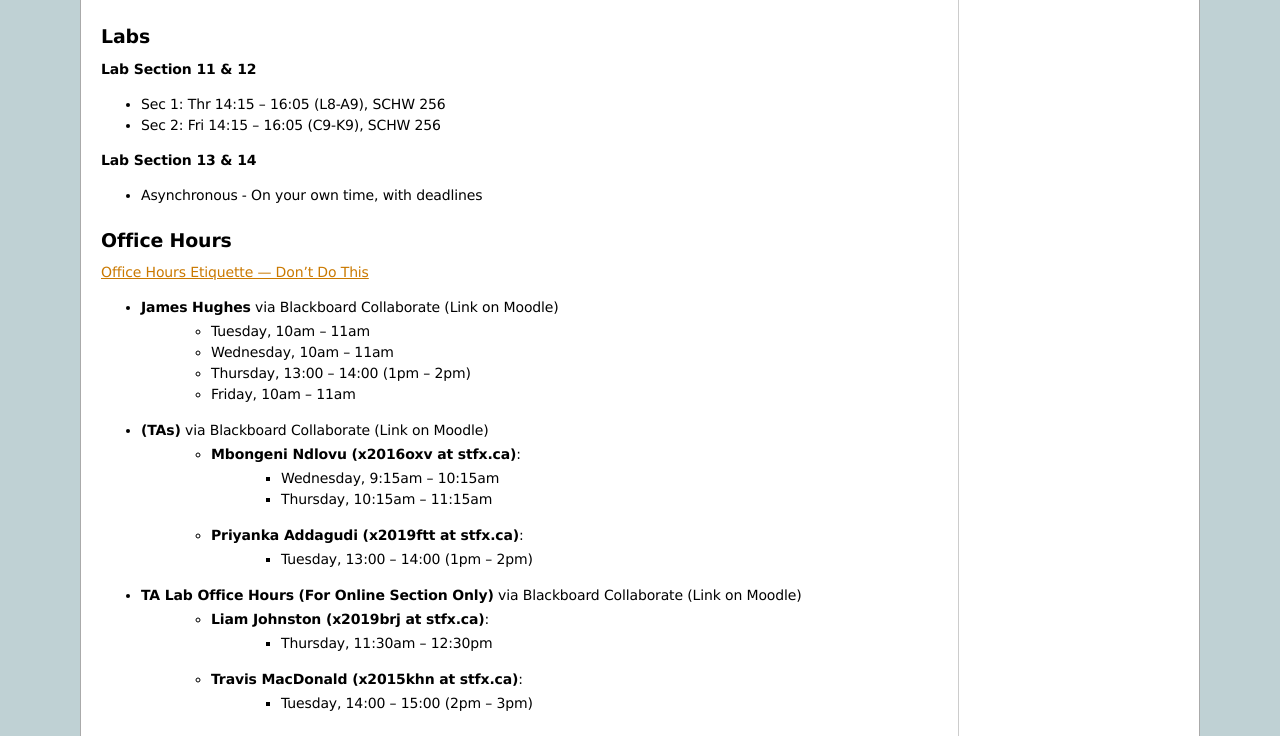
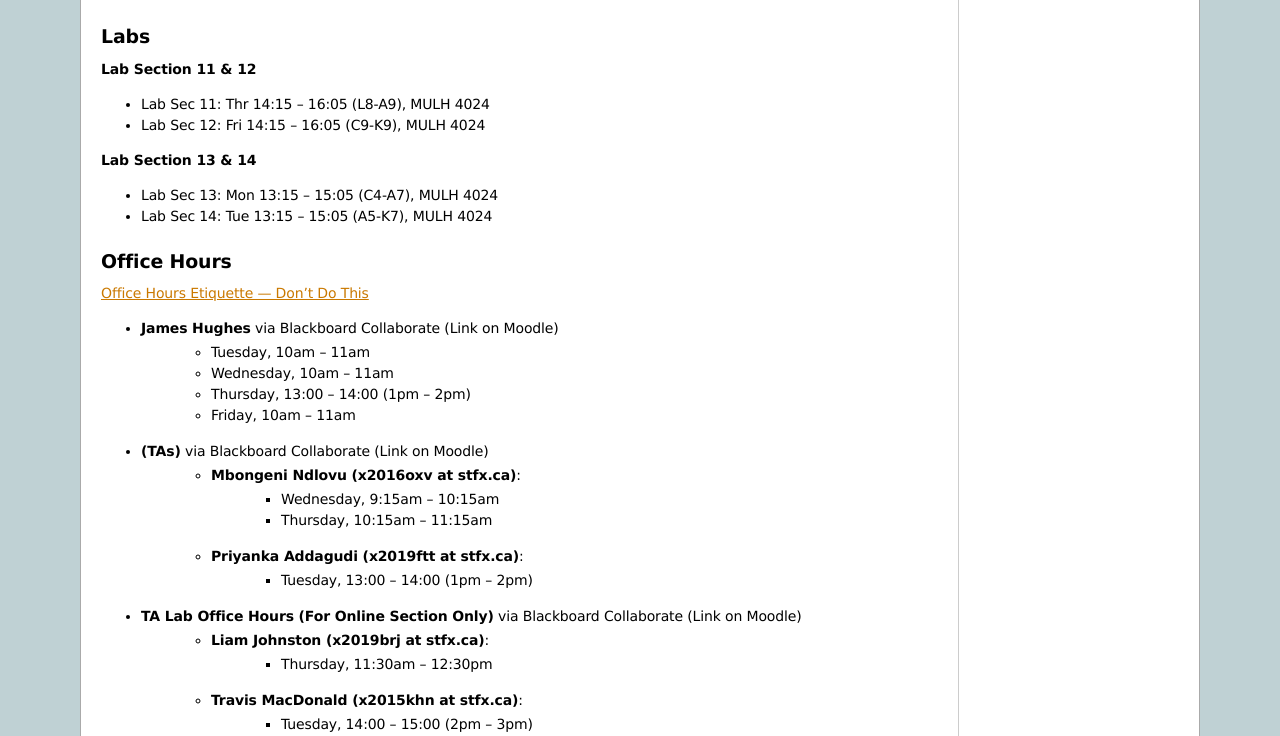
Before and after one commit to jameshughes89/cs101, a Sphinx documentation site: the page built from source/index.rst, in a window 1280 px wide and 900 px high, scrolled down 1010 px, cut to the strip 164-900 px from the top of the window. Built offline with Sphinx 7.4.7, drawn with Linux system fonts in a browser that asks for light colours; formulas are drawn with MathJax 3; pages that are not in the unit, such as notebooks, are missing from menus.

Commit message:
Update lab sec details

```diff
--- a/source/index.rst
+++ b/source/index.rst
@@ -56,14 +56,18 @@ YouTube
 
 Labs
 ^^^^
+
 **Lab Section 11 & 12**
 
-* Sec 1: Thr 14:15 -- 16:05 (L8-A9), SCHW 256
-* Sec 2: Fri 14:15 -- 16:05 (C9-K9), SCHW 256
+* Lab Sec 11: Thr 14:15 -- 16:05 (L8-A9), MULH 4024
+* Lab Sec 12: Fri 14:15 -- 16:05 (C9-K9), MULH 4024
+
 
 **Lab Section 13 & 14**
 
-* Asynchronous - On your own time, with deadlines
+* Lab Sec 13: Mon 13:15 -- 15:05 (C4-A7), MULH 4024
+* Lab Sec 14: Tue 13:15 -- 15:05 (A5-K7), MULH 4024
+
 
 Office Hours
 ^^^^^^^^^^^^
```
